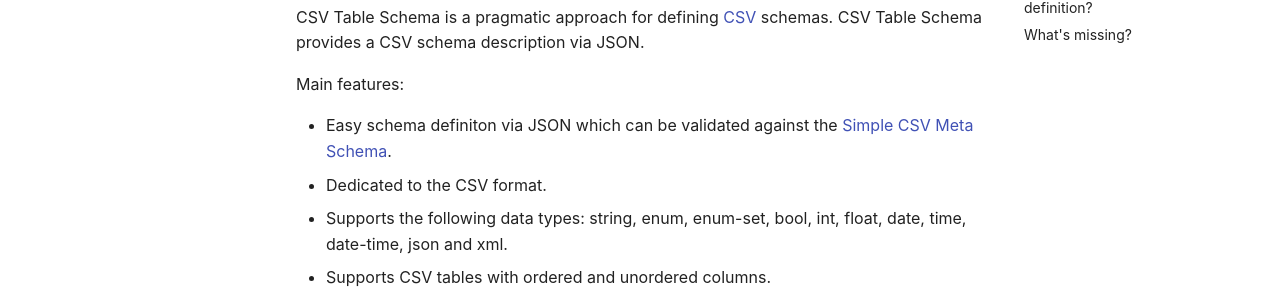
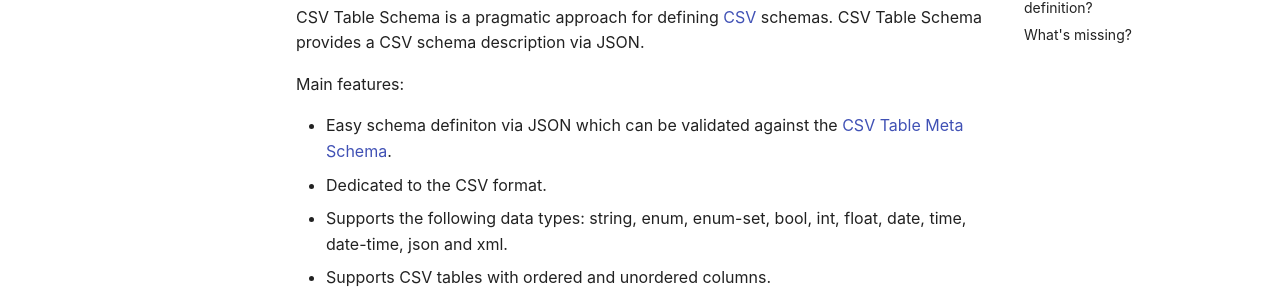
Before and after one commit to csv-table-schema/csv-table-schema.github.io, an MkDocs documentation site: the page built from docs/index.md, in a window 1280 px wide and 900 px high. Shown: the part 175-477 px from the top of the window. Built offline with MkDocs 1.6.1 and Material for MkDocs 9.7.7, drawn with Linux system fonts in a browser that asks for light colours; comment, search, counter and statistics services are not loaded.

Commit message:
Fixed naming

```diff
--- a/docs/index.md
+++ b/docs/index.md
@@ -2,7 +2,7 @@ CSV Table Schema is a pragmatic approach for defining [CSV](https://datatracker.
 
 Main features:
 
-+ Easy schema definiton via JSON which can be validated against the [Simple CSV Meta Schema](https://github.com/csv-table-schema/csv-table-schema.spec/blob/main/src/csv-table-schema.json).
++ Easy schema definiton via JSON which can be validated against the [CSV Table Meta Schema](https://github.com/csv-table-schema/csv-table-schema.spec/blob/main/src/csv-table-schema.json).
 + Dedicated to the CSV format.
 + Supports the following data types: string, enum, enum-set, bool, int, float, date, time, date-time, json and xml.
 + Supports CSV tables with ordered and unordered columns.
```
